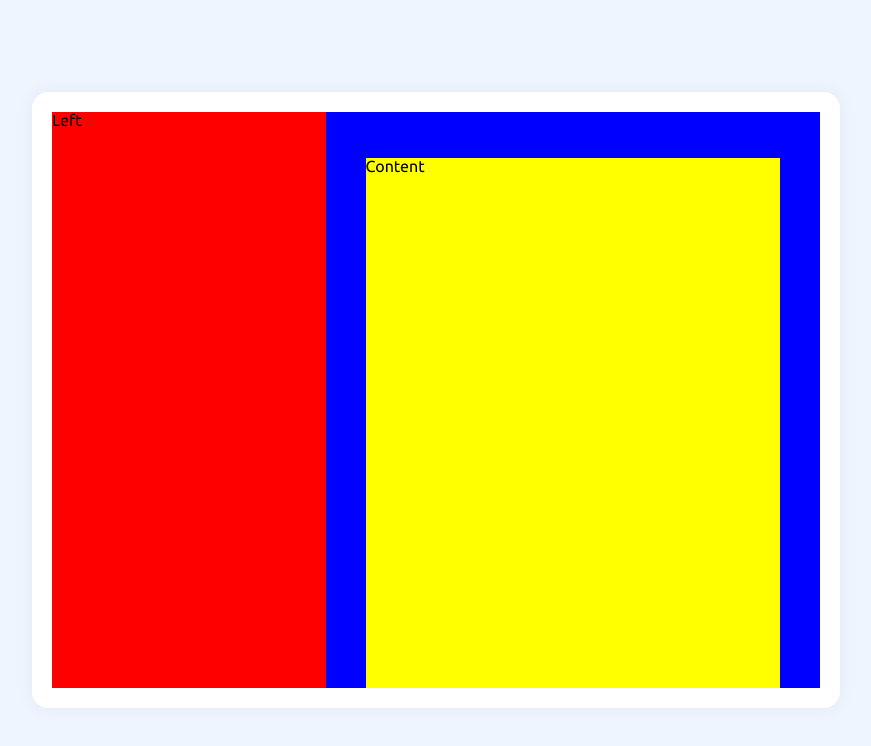
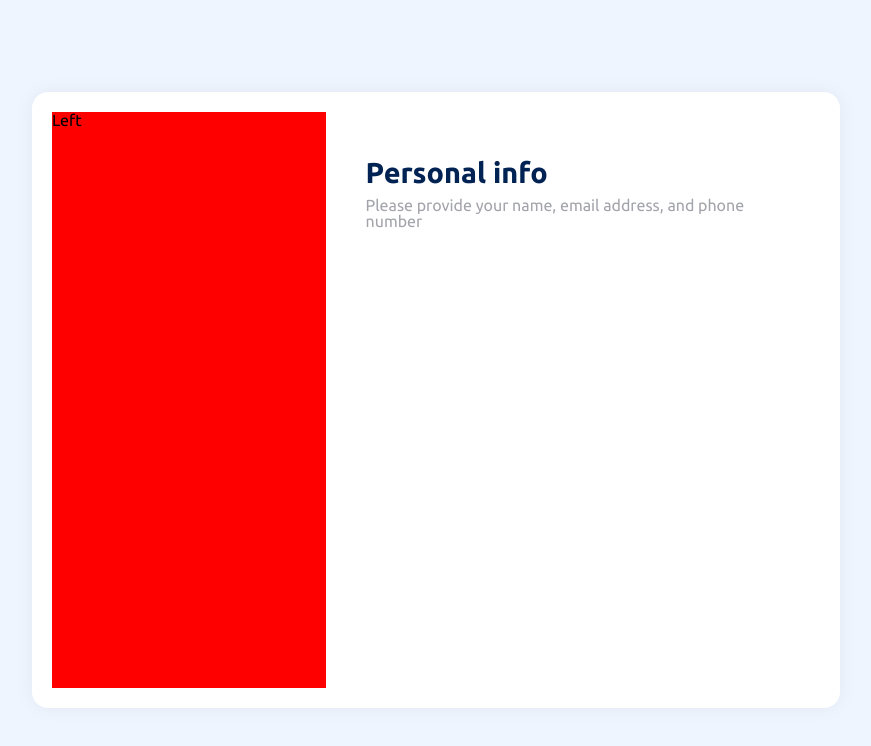
Before and after one commit to TienThinh-fe/multi-step-form, a React (Vite) app: page / in a window 1280 px wide. Shown: the top 746 px of the page, without its empty margins (204-1075 px from the left). Built offline with nearby package versions, Linux system fonts and the light colour scheme.

Commit message:
feat: header molecule

```diff
--- a/src/components/atoms/Subtitle/Subtitle.tsx
+++ b/src/components/atoms/Subtitle/Subtitle.tsx
@@ -3,7 +3,7 @@ import { PRIMARY_COLOR } from '@/components/_settings'
 
 const Container = styled.h3`
   font-family: 'regular';
-  font-size: 1.2rem;
+  font-size: 1rem;
   color: ${PRIMARY_COLOR.grey};
 `
 
--- /dev/null
+++ b/src/components/molecules/Header/Header.tsx
@@ -0,0 +1,20 @@
+import styled from 'styled-components'
+
+import { Title, Subtitle } from '@/components/atoms'
+
+const Container = styled.div`
+  display: flex;
+  flex-direction: column;
+  justify-content: center;
+  align-items: flex-start;
+  gap: 10px;
+`
+
+export const Header = () => {
+  return (
+    <Container>
+      <Title>Personal info</Title>
+      <Subtitle>Please provide your name, email address, and phone number</Subtitle>
+    </Container>
+  )
+}
--- /dev/null
+++ b/src/components/molecules/index.ts
@@ -0,0 +1 @@
+export * from './Header/Header'
--- a/src/components/organisms/Content/Content.tsx
+++ b/src/components/organisms/Content/Content.tsx
@@ -1,11 +1,16 @@
 import styled from 'styled-components'
+
+import { Header } from '@/components/molecules'
 
 const Container = styled.div`
   width: 84%;
   height: 92%;
-  background: yellow;
 `
 
 export const Content = () => {
-  return <Container>Content</Container>
+  return (
+    <Container>
+      <Header />
+    </Container>
+  )
 }
--- a/src/components/templates/MainBox/MainBox.tsx
+++ b/src/components/templates/MainBox/MainBox.tsx
@@ -15,7 +15,6 @@ const Container = styled.div`
 `
 
 const ContentContainer = styled.div`
-  background: blue;
   display: flex;
   justify-content: center;
   align-items: flex-end;
```
